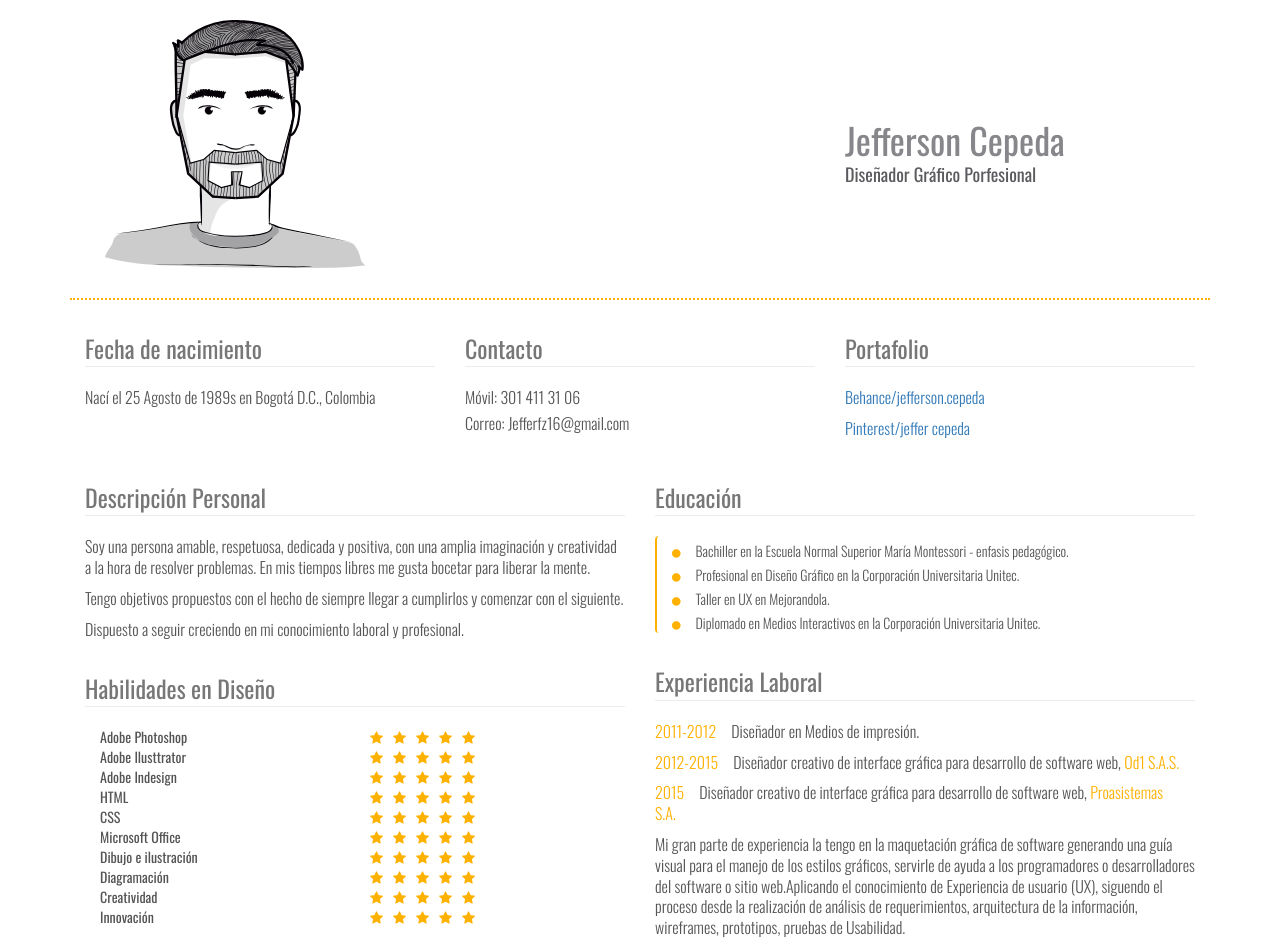
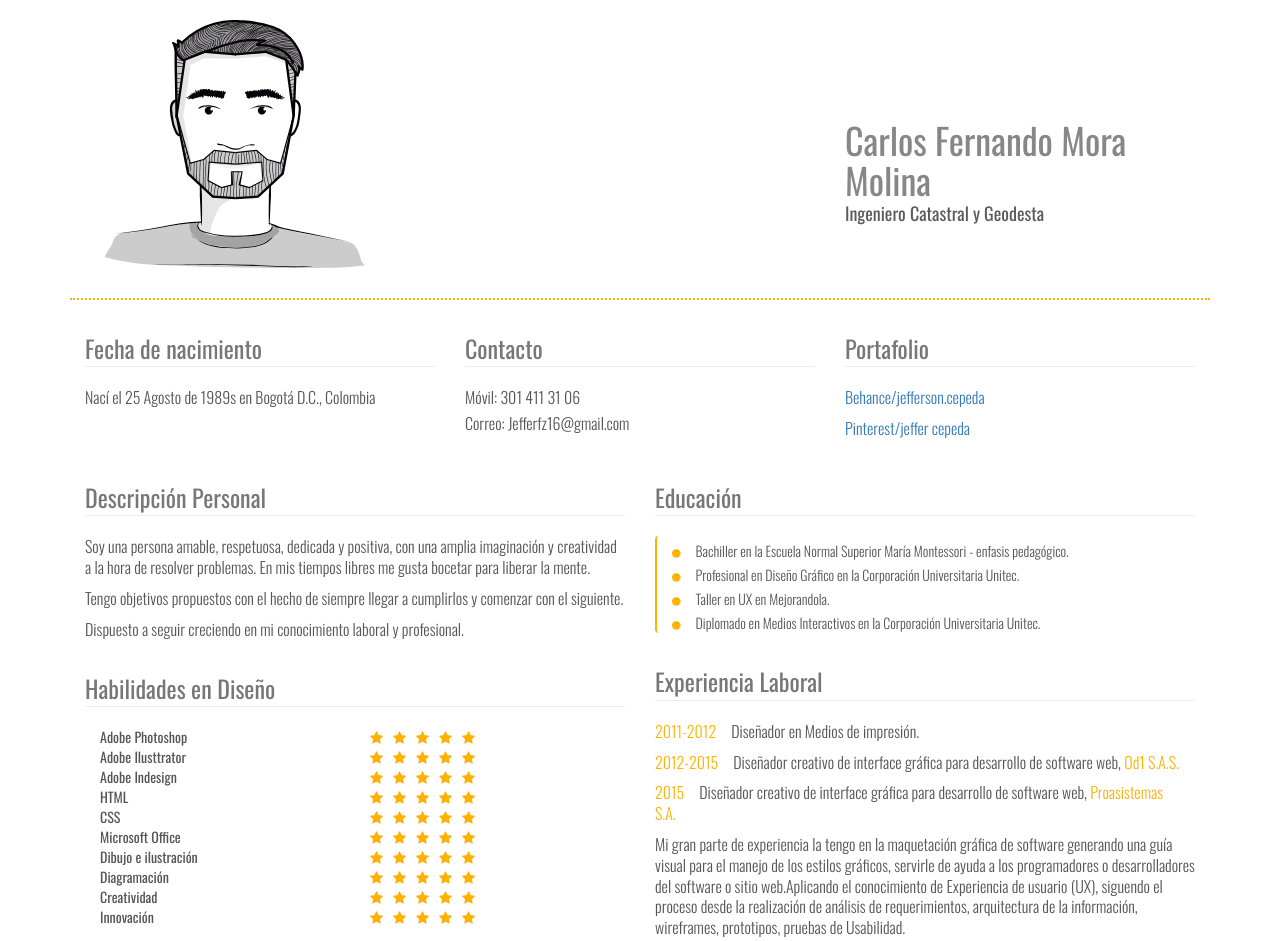
Before and after one commit to cfmoram/Pruebas, a plain HTML site: page index.html in a window 1280 px wide. Shown: the top 941 px of the page. Drawn offline with nearby package versions, Linux system fonts and the light colour scheme.

Commit message:
hoja de vida
cambios

```diff
--- a/index.html
+++ b/index.html
@@ -28,8 +28,8 @@
 					<img class="img-responsive" src="images/yo.svg">
 				</div>
 				<div class="row col-xs-4 headpage">
-					<h1>Jefferson Cepeda</h1>
-					<h4>Diseñador Gráfico Porfesional</h4>
+					<h1>Carlos Fernando Mora Molina</h1>
+					<h4>Ingeniero Catastral y Geodesta</h4>
 				</div>
 			</section>
 
```
